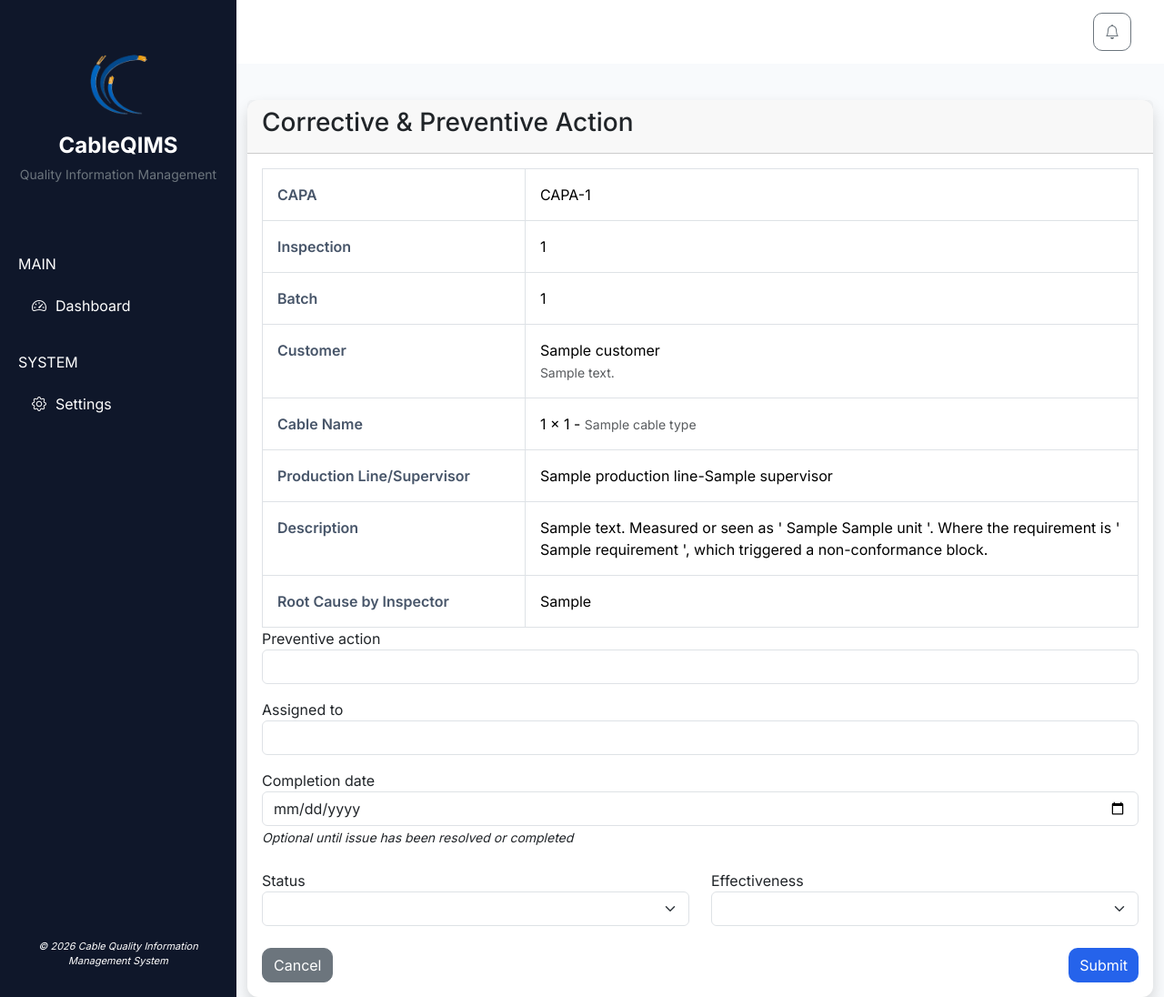
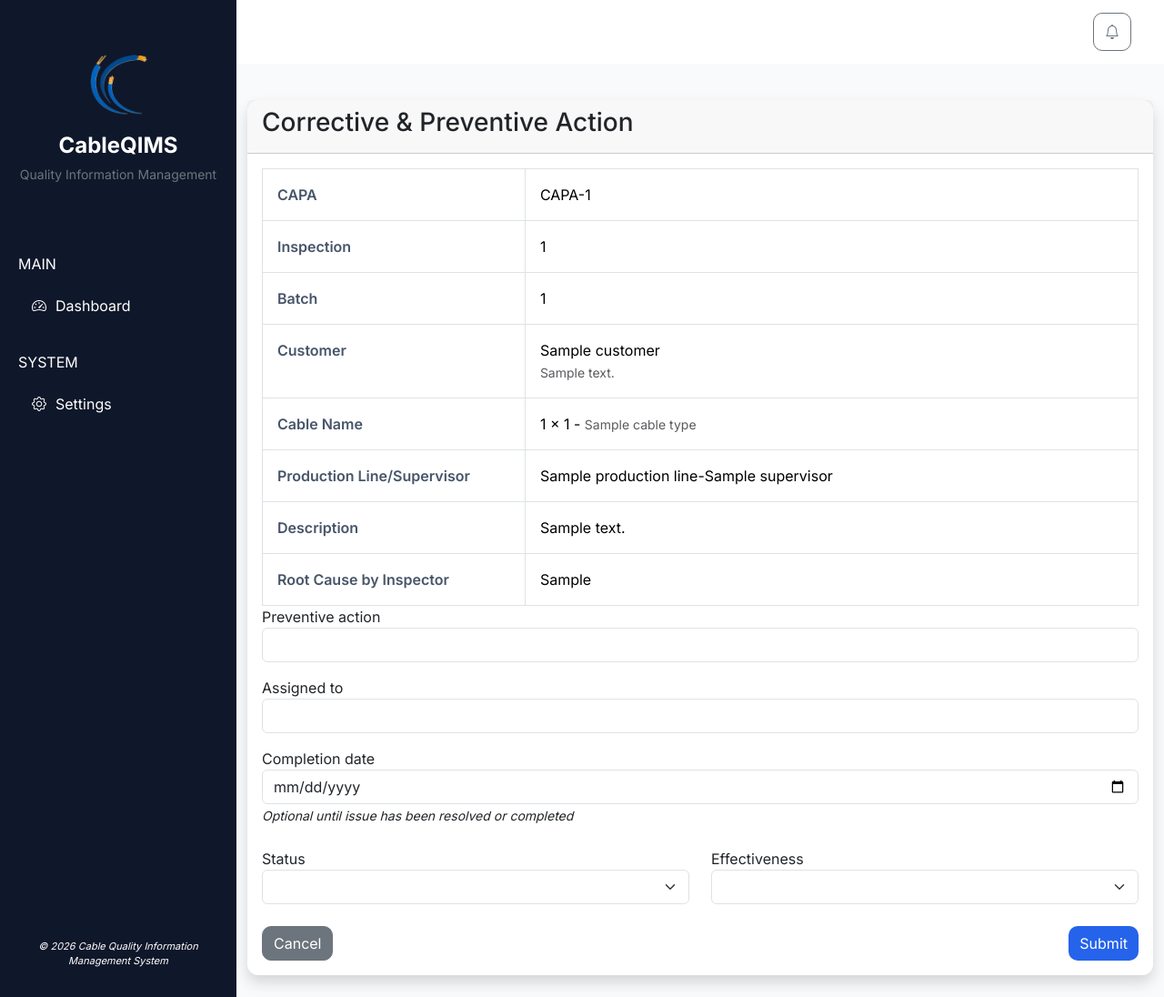
Before and after one commit to Coolguyifez/CableQualityIMS, a Python web app: template app/templates/capa_form.html in a window 1280 px wide. Shown: the whole page at 91% size. Run offline with Jinja, Linux system fonts and the light colour scheme; the template is opened without the code that fills it: most values are stand-ins (such as "Sample title", 1, 10 or a date in 2020); form fields are guessed from the names that the template uses.

Commit message:
Update capa_form.html

```diff
--- a/app/templates/capa_form.html
+++ b/app/templates/capa_form.html
@@ -129,45 +129,7 @@ Description
 
 <td class="text-wrap" style="max-width:20px; white-space:normal;">
 
-{{ deviation.description }} Measured or seen as
-' {{ deviation.quality_metric.measured_value }}
-        {% if deviation.quality_metric.specification.unit %}
-            {{ deviation.quality_metric.specification.unit }}
-        {% endif %}'. Where the requirement is
-
-        '{% if deviation.quality_metric.specification.requirement %}
-
-            {{ deviation.quality_metric.specification.requirement }}
-
-        {% elif deviation.quality_metric.specification.validation_type == "any" %}
-
-            Accept Any Value
-
-        {% elif deviation.quality_metric.specification.validation_type == "minimum" %}
-
-            {{ deviation.quality_metric.specification.minimum_value }} (Min)
-
-        {% elif deviation.quality_metric.specification.validation_type == "maximum" %}
-
-            {{ deviation.quality_metric.specification.maximum_value }} (Max)
-
-        {% elif deviation.quality_metric.specification.validation_type == "range" %}
-
-            {{ deviation.quality_metric.specification.minimum_value }}
-            -
-            {{ deviation.quality_metric.specification.maximum_value }}
-
-        {% elif deviation.quality_metric.specification.validation_type == "text" %}
-
-            {{ deviation.quality_metric.specification.expected_result }}
-
-        {% else %}
-
-            -
-
-        {% endif %}',
-
-        which triggered a non-conformance block.
+{{ deviation.description }}
 
 </td>
 
```
